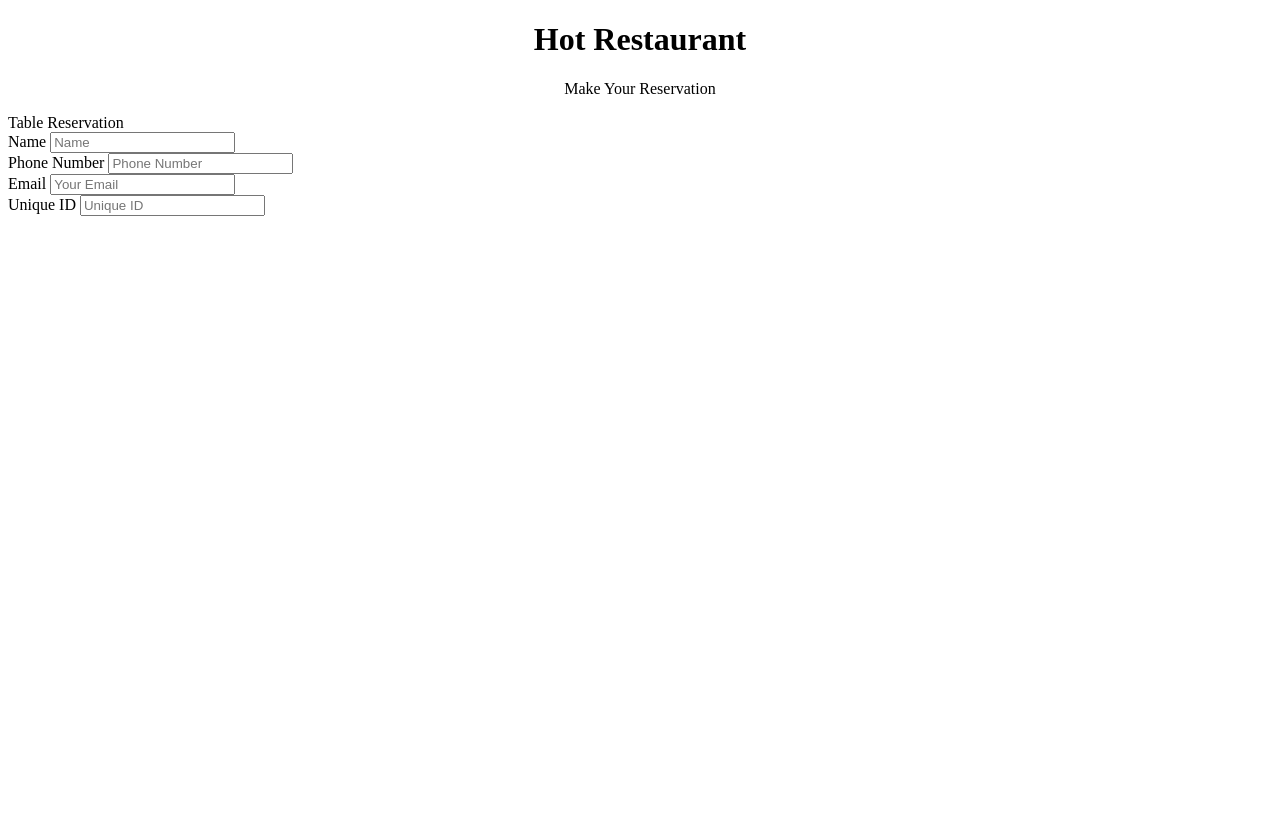
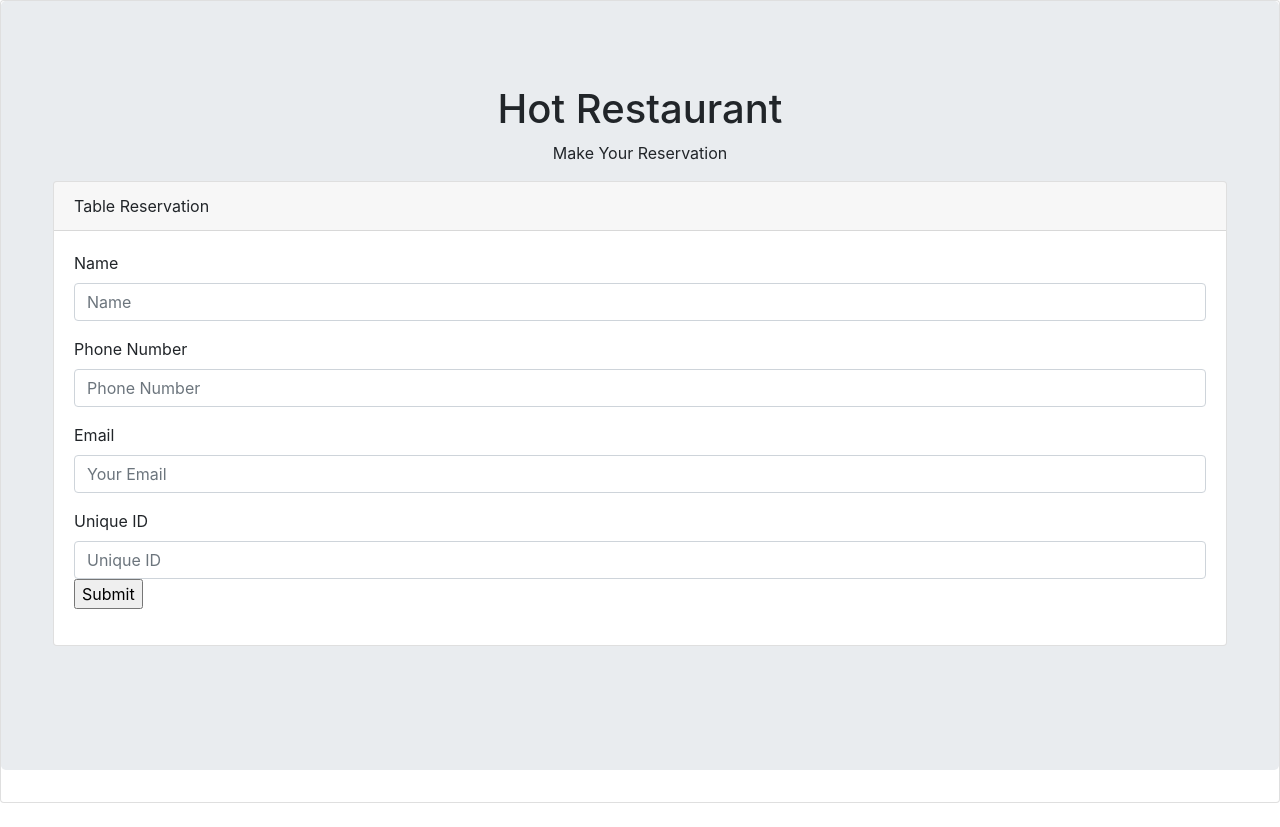
Before and after one commit to Evan2580/resturant-tables, a website: page add.html in a window 1280 px wide. Before the commit the page ends 800 px from the top, so only its background shows below. Drawn offline with nearby package versions, Linux system fonts and the light colour scheme.

Commit message:
Update add.html

```diff
--- a/add.html
+++ b/add.html
@@ -4,10 +4,15 @@
 <meta charset="utf-8">
 <meta http-equiv="X-UA-Compatible" content="IE=edge">
 <meta name= "description" content="Hot Restaurant">
+<link rel="stylesheet" href="https://maxcdn.bootstrapcdn.com/bootstrap/4.0.0/css/bootstrap.min.css">
+<link rel="stylesheet" href="https://stackpath.bootstrapcdn.com/font-awesome/4.7.0/css/font-awesome.min.css">
+<script src="https://code.jquery.com/jquery.js"></script>
+<script src="https://maxcdn.bootstrapcdn.com/bootstrap/4.0.0/js/bootstrap.min.js"></script>
 </head>
 
 <body>
         <div class="card mb-4">
+                <div class="jumbotron">
                 <div class="card-body">
                   <table class="table table-sm table-hover" id='restaurant-table'>
             <h1 style="text-align:center;">Hot Restaurant</h1>
@@ -39,12 +44,8 @@
     <div class="form-group">
         <label for="role-input"> Unique ID</label>
             <input class="form-control" id="unique-id" placeholder="Unique ID"text">
+        <input type="submit" value="Submit">
     </div>
-
-</div>
-
-
-
 </form>
 
 </body>
```
